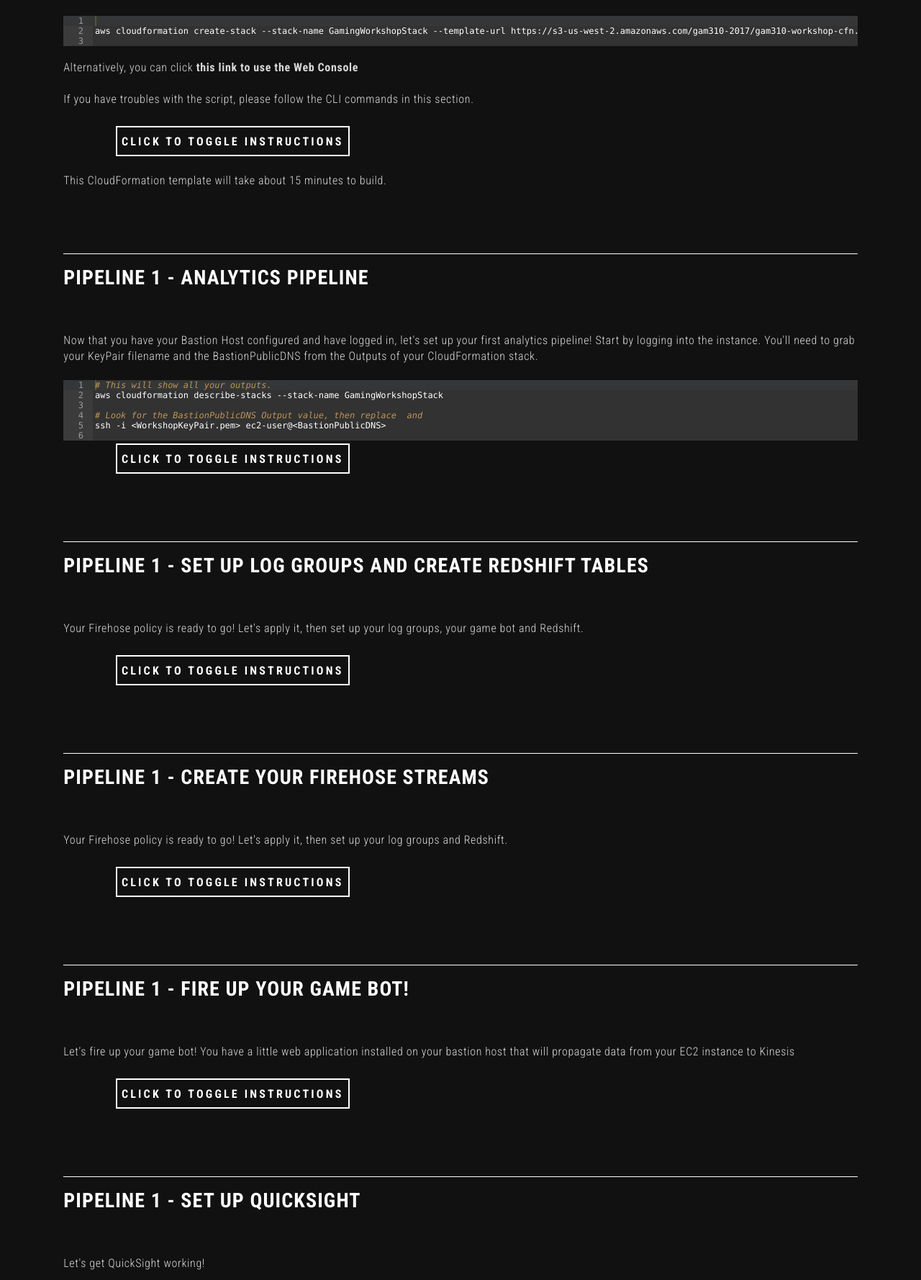
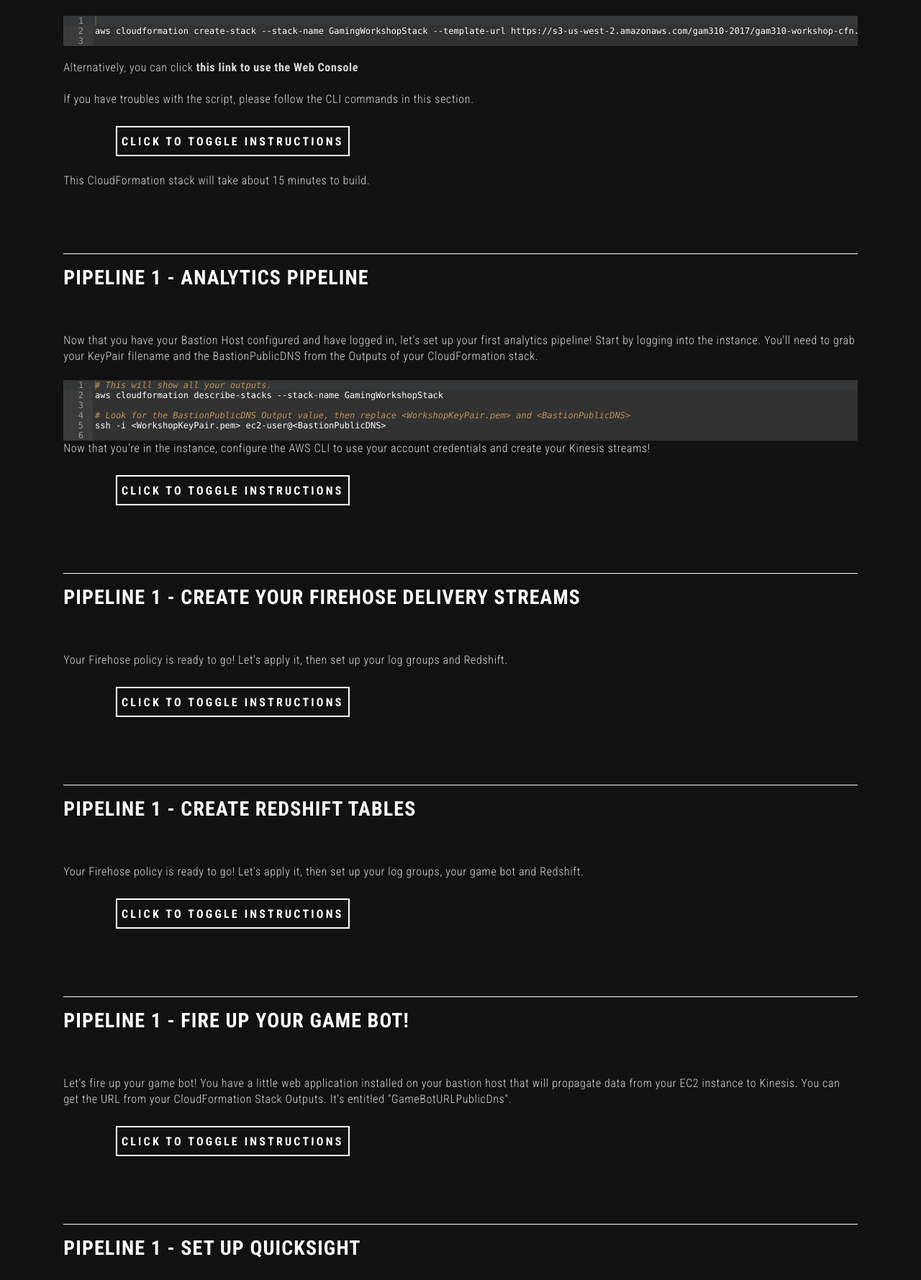
Before and after one commit to niravdd/myWork, a PHP site: page / in a window 1280 px wide. Shown: the part 2002-3780 px from the top of the page at 72% size. Run offline with PHP 8.4, Linux system fonts and the light colour scheme; some libraries are stand-ins or nearby versions.

Commit message:
Updated CFn and website to match sh scripts

```diff
--- a/Website/index.html
+++ b/Website/index.html
@@ -96,101 +96,94 @@ aws cloudformation create-stack --stack-name GamingWorkshopStack --template-url
 						<div class="indent-show" id="1-2-button"><div class="expand"><a class="border" href="javascript:void();" onClick="reveal('1-2-button', '1-2-content')">CLICK TO TOGGLE INSTRUCTIONS</a></div></div>
 						<div class="indent-hide" id="1-2-content">
 							<div id="code2">## Create a key pair to use for SSH access into the Bastion Host
-aws ec2 create-key-pair --key-name myWorkshopKeyPair --query 'KeyMaterial' --output text &gt; myWorkshopKeyPair.pem
+aws ec2 create-key-pair --key-name WorkshopKeyPair --query 'KeyMaterial' --output text &gt; WorkshopKeyPair.pem
 
 ## Grant the file owner (you!) read permission
-chmod 400 myWorkshopKeyPair.pem
+chmod 400 WorkshopKeyPair.pem
 </div>
 						</div><br />
-						<p>This CloudFormation template will take about 15 minutes to build.</p>
+						<p>This CloudFormation stack will take about 15 minutes to build.</p>
 
 						<h3 class="overline">PIPELINE 1 - ANALYTICS PIPELINE</h3>
 						<p>Now that you have your Bastion Host configured and have logged in, let's set up your first analytics pipeline! Start by logging into the instance. You'll need to grab your KeyPair filename and the BastionPublicDNS from the Outputs of your CloudFormation stack. </p>
 						<div id="code3"># This will show all your outputs.
 aws cloudformation describe-stacks --stack-name GamingWorkshopStack
 
-# Look for the BastionPublicDNS Output value, then replace <WorkshopKeyPair.pem> and <BastionPublicDNS>
+# Look for the BastionPublicDNS Output value, then replace &lt;WorkshopKeyPair.pem&gt; and &lt;BastionPublicDNS&gt;
 ssh -i &lt;WorkshopKeyPair.pem&gt; ec2-user@&lt;BastionPublicDNS&gt;
 </div>
-
+						<p>Now that you're in the instance, configure the AWS CLI to use your account credentials and create your Kinesis streams!
 						<div class="indent-show" id="1-3-button"><div class="expand"><a class="border" href="javascript:void();" onClick="reveal('1-3-button', '1-3-content')">CLICK TO TOGGLE INSTRUCTIONS</a></div></div>
 						<div class="indent-hide" id="1-3-content">
-							<p>
-							<pre>
-##Configure the AWS CLI
+							<p><div id="code4">##Configure the AWS CLI
 aws configure
 # Use your existing AWS Access Key ID, AWS Secret Access Key, Default region name=us-west-2 and leave the Default output format empty (just hit Enter)
 
-## Store your AWS Account ID as a variable
-accountid="$(aws sts get-caller-identity --query "Account" --output text)"
-## Create an S3 bucket for your game bot
-aws s3api create-bucket --bucket "workshop-bot-${accountid}" --acl private --create-bucket-configuration LocationConstraint=us-west-2
-
-## Download the required policy documents
-wget https://s3-us-west-2.amazonaws.com/gam310-2017/iam-base-redshift-policy.json
-wget https://s3-us-west-2.amazonaws.com/gam310-2017/iam-redshift-policy.json
-wget https://s3-us-west-2.amazonaws.com/gam310-2017/iam-base-fh-policy.json
-## Create a role for Redshift from the policy document provided
-aws iam create-role --role-name redshift_fullaccess_role --assume-role-policy-document file://iam-base-redshift-policy.json
-## Apply a policy to the role to allow full access to Redshift
-aws iam put-role-policy --role-name redshift_fullaccess_role --policy-name iam-redshift-policy --policy-document file://iam-redshift-policy.json
-
+## Create your Kinesis stream for analytics
+aws kinesis create-stream --stream-name workshopAnalyticsStream --shard-count 10
 ## Create your Kinesis stream for telemetry
-aws kinesis create-stream --stream-name evalTelemetryStream --shard-count 10
-## Create your Kinesis stream for analytics
-aws kinesis create-stream --stream-name evalAnalyticsStream --shard-count 10
-
-## Create a role for Firehose from the policy document provided
-aws iam create-role --role-name firehose_delivery_role --assume-role-policy-document file://iam-base-fh-policy.json
-							</pre>
+aws kinesis create-stream --stream-name workshopTelemetryStream --shard-count 10
+</div>
 							</p>
 						</div>
 
-						<h3 class="overline">PIPELINE 1 - SET UP LOG GROUPS AND CREATE REDSHIFT TABLES</h3>
+						<h3 class="overline">PIPELINE 1 - CREATE YOUR FIREHOSE DELIVERY STREAMS</h3>
+						<p>Your Firehose policy is ready to go! Let's apply it, then set up your log groups and Redshift.</p>
+						<div class="indent-show" id="1-4-button"><div class="expand"><a class="border" href="javascript:void();" onClick="reveal('1-4-button', '1-4-content')">CLICK TO TOGGLE INSTRUCTIONS</a></div></div>
+						<div class="indent-hide" id="1-4-content">
+							<p id="fh-streams"><div id="code5"># Create a Role for Firehose from the Policy document provided
+aws iam create-role --role-name firehose_delivery_role --assume-role-policy-document file://iam-base-fh-policy.json
+
+# Apply a Firehose policy to the Firehose Role
+aws iam put-role-policy --role-name firehose_delivery_role --policy-name iam-fh-policy --policy-document file://iam-fh-policy.json
+
+## Create a log group and streams for analytics
+aws logs create-log-group  --log-group-name "/aws/kinesisfirehose/workshopAnalyticsFH"
+aws logs create-log-stream --log-group-name "/aws/kinesisfirehose/workshopAnalyticsFH" --log-stream-name "S3Delivery"
+aws logs create-log-stream --log-group-name "/aws/kinesisfirehose/workshopAnalyticsFH" --log-stream-name "RedshiftDelivery"
+
+## Create a log group and streams for telemetry
+aws logs create-log-group  --log-group-name "/aws/kinesisfirehose/workshopTelemetryFH"
+aws logs create-log-stream --log-group-name "/aws/kinesisfirehose/workshopTelemetryFH" --log-stream-name "S3Delivery"
+aws logs create-log-stream --log-group-name "/aws/kinesisfirehose/workshopTelemetryFH" --log-stream-name "RedshiftDelivery"
+
+## Create a log group and streams for telemetry - direct stream
+aws logs create-log-group  --log-group-name "/aws/kinesisfirehose/workshopTelemetryFHDirect"
+aws logs create-log-stream --log-group-name "/aws/kinesisfirehose/workshopTelemetryFHDirect" --log-stream-name "S3Delivery"
+aws logs create-log-stream --log-group-name "/aws/kinesisfirehose/workshopTelemetryFHDirect" --log-stream-name "RedshiftDelivery"
+
+## Create a log group and streams for Kinesis Analytics' App
+aws logs create-log-group  --log-group-name "/aws/kinesisanalytics/workshopTelemetryKAApp"
+aws logs create-log-stream --log-group-name "/aws/kinesisanalytics/workshopTelemetryKAApp" --log-stream-name "AppDelivery"
+aws logs create-log-stream --log-group-name "/aws/kinesisanalytics/workshopTelemetryKAApp" --log-stream-name "FirehoseDelivery"
+
+# Create a Kinesis Firehose Delivery Stream for analytics
+aws firehose create-delivery-stream --delivery-stream-name workshopAnalyticsFH --delivery-stream-type KinesisStreamAsSource --kinesis-stream-source-configuration "KinesisStreamARN=arn:aws:kinesis:us-west-2:${accountid}:stream/workshopAnalyticsStream,RoleARN=arn:aws:iam::${accountid}:role/firehose_delivery_role" --cli-input-json file://analytics1Input.json
+
+# Create a Kinesis Firehose Delivery Stream for analytics
+aws firehose create-delivery-stream --delivery-stream-name workshopTelemetryFH --delivery-stream-type KinesisStreamAsSource --kinesis-stream-source-configuration "KinesisStreamARN=arn:aws:kinesis:us-west-2:${accountid}:stream/workshopTelemetryStream,RoleARN=arn:aws:iam::${accountid}:role/firehose_delivery_role" --cli-input-json file://telemetry1Input.json
+</div></p>
+						</div>
+
+
+						<h3 class="overline">PIPELINE 1 - CREATE REDSHIFT TABLES</h3>
 						<p>Your Firehose policy is ready to go! Let's apply it, then set up your log groups, your game bot and Redshift.</p>
 						<div class="indent-show" id="1-5-button"><div class="expand"><a class="border" href="javascript:void();" onClick="reveal('1-5-button', '1-5-content')">CLICK TO TOGGLE INSTRUCTIONS</a></div></div>
 						<div class="indent-hide" id="1-5-content">
-							<p>
-							<pre>
-## Apply a policy to the role to allow full access to Firehose
-aws iam put-role-policy --role-name firehose_delivery_role --policy-name iam-fh-policy --policy-document file://iam-fh-policy.json
-
-## Create a log group and streams for telemetry
-aws logs create-log-group  --log-group-name "/aws/kinesisfirehose/evalTelemetryFHStream"
-aws logs create-log-stream --log-group-name "/aws/kinesisfirehose/evalTelemetryFHStream" --log-stream-name "S3Delivery"
-aws logs create-log-stream --log-group-name "/aws/kinesisfirehose/evalTelemetryFHStream" --log-stream-name "RedshiftDelivery"
-
-## Create a log group and streams for analytics
-aws logs create-log-group  --log-group-name "/aws/kinesisfirehose/evalAnalyticsFHStream"
-aws logs create-log-stream --log-group-name "/aws/kinesisfirehose/evalAnalyticsFHStream" --log-stream-name "S3Delivery"
-aws logs create-log-stream --log-group-name "/aws/kinesisfirehose/evalAnalyticsFHStream" --log-stream-name "RedshiftDelivery"
-
-## Connect to the Redshift DB and create the tables in Redshift. You'll need to wait for the Redshift cluster to be created, then copy the Cluster ID into the %REDSHIFTCLUSTER% placeholder here.
+							<p><div id="code6"># Connect to the Redshift DB and create the tables in Redshift. Copy the Cluster ID from your CloudFormation stack output into the %REDSHIFTCLUSTER% placeholder here.
 pgcli postgres://wsuser:wsPassword0@workshopcluster.%REDSHIFTCLUSTER%.us-west-2.redshift.amazonaws.com:5439/workshopdb
 create table analytics1 (playerip varchar(16), handle varchar(40), email varchar(128), uuid varchar(64), playerid bigint, country varchar(64), useragent varchar(128), datestamp timestamp, walletbalance real, playerlevel varchar(16), status varchar(16));
+
 create table telemetry1 (datestamp timestamptz, playerid bigint, playerlevel varchar(16), squadelementmap varchar(8), gamenumber int, squadpower int, squadagility int, squadhealth int, squadluck int, squadspecial int, squadguard int, squaddamage int, squadinventoryitemcount int, bosspower int, bossagility int, bosshealth int, bossluck int, bossspecial int, bossguard int, bossdamage int, result varchar(8));
-							</pre>
+</div>
 							</p>
 						</div>
 
-						<h3 class="overline">PIPELINE 1 - CREATE YOUR FIREHOSE STREAMS</h3>
-						<p>Your Firehose policy is ready to go! Let's apply it, then set up your log groups and Redshift.</p>
-						<div class="indent-show" id="1-8-button"><div class="expand"><a class="border" href="javascript:void();" onClick="reveal('1-8-button', '1-8-content')">CLICK TO TOGGLE INSTRUCTIONS</a></div></div>
-						<div class="indent-hide" id="1-8-content">
-							<pre>
-							<p id="fh-streams">
-aws firehose create-delivery-stream --delivery-stream-name evalAnalyticsFHStream --delivery-stream-type KinesisStreamAsSource --kinesis-stream-source-configuration "KinesisStreamARN=arn:aws:kinesis:us-west-2:%ACCOUNTID%:stream/evalAnalyticsStream,RoleARN=arn:aws:iam::%ACCOUNTID%:role/firehose_delivery_role" --cli-input-json file://analyticsInput.json
-
-aws firehose create-delivery-stream --delivery-stream-name evalTelemetryFHStream --delivery-stream-type KinesisStreamAsSource --kinesis-stream-source-configuration "KinesisStreamARN=arn:aws:kinesis:us-west-2:%ACCOUNTID%:stream/evalTelemetryStream,RoleARN=arn:aws:iam::%ACCOUNTID%:role/firehose_delivery_role" --cli-input-json file://telemetryInput.json
-							</p>
-							</pre>
-						</div>
-
 						<h3 class="overline">PIPELINE 1 - FIRE UP YOUR GAME BOT!</h3>
-						<p>Let's fire up your game bot! You have a little web application installed on your bastion host that will propagate data from your EC2 instance to Kinesis</p>
+						<p>Let's fire up your game bot! You have a little web application installed on your bastion host that will propagate data from your EC2 instance to Kinesis. You can get the URL from your CloudFormation Stack Outputs. It's entitled "GameBotURLPublicDns".</p>
 						<div class="indent-show" id="1-9-button"><div class="expand"><a class="border" href="javascript:void();" onClick="reveal('1-9-button', '1-9-content')">CLICK TO TOGGLE INSTRUCTIONS</a></div></div>
 						<div class="indent-hide" id="1-9-content">
-							<p>1. Visit http://%BASTIONIP%/kinesis-datagen</p>
+							<p>1. Visit http://${GameBotURLPublicDns}/kinesis-datagen</p>
 							<p>2. Enter your Kinesis stream name into the StreamName field. This should be %ANALYTICSSTREAMNAME%.</p>
 							<p>3. Hit the "Generate" button.</p>
 							<p></p>
@@ -200,7 +193,7 @@ aws firehose create-delivery-stream --delivery-stream-name evalTelemetryFHStream
 						<h3 class="overline">PIPELINE 1 - SET UP QUICKSIGHT</h3>
 						<p>Let's get QuickSight working!</p>
 						<div class="indent-show" id="1-10-button"><div class="expand"><a class="border" href="javascript:void();" onClick="reveal('1-10-button', '1-10-content')">CLICK TO TOGGLE INSTRUCTIONS</a></div></div>
-						<div class="indent-hide" id="1-10-content">
+						<div class="indent-hide" id="1-10-content"><br />
 							<p>1. Go to <span class="bold">https://quicksight.aws</span>.</p>
 							<p>2. Select "Sign Up For Free" (or "Sign In" if you've used it before and have an account)</p>
 							<p>3. Click on the Region in the top-right, and select "US West (Oregon)"</p>
@@ -219,22 +212,19 @@ aws firehose create-delivery-stream --delivery-stream-name evalTelemetryFHStream
 						<p>You've created a lot of things in your account! Let's clean them up so you don't keep paying for them.</p>
 						<div class="indent-show" id="1-15-button"><div class="expand"><a class="border" href="javascript:void();" onClick="reveal('1-15-button', '1-15-content')">CLICK TO TOGGLE INSTRUCTIONS</a></div></div>
 						<div class="indent-hide" id="1-15-content">
-							<p>
-							<pre>
-## Cleanup
-aws iam delete-role-policy --role-name redshift_fullaccess_role --policy-name iam-redshift-policy
+							<p><div id="code7">aws iam delete-role-policy --role-name redshift_fullaccess_role --policy-name iam-redshift-policy
 aws iam delete-role --role-name redshift_fullaccess_role
 aws iam delete-role-policy --role-name firehose_delivery_role --policy-name iam-fh-policy
 aws iam delete-role --role-name firehose_delivery_role
-aws logs delete-log-group --log-group-name "/aws/kinesisfirehose/evalTelemetryFHStream"
-aws logs delete-log-group --log-group-name "/aws/kinesisfirehose/evalAnalyticsFHStream"
-aws firehose delete-delivery-stream --delivery-stream-name evalTelemetryFHStream
-aws firehose delete-delivery-stream --delivery-stream-name evalAnalyticsFHStream
-aws kinesis delete-stream --stream-name evalTelemetryStream
-aws kinesis delete-stream --stream-name evalAnalyticsStream
+aws logs delete-log-group --log-group-name "/aws/kinesisfirehose/TelemetryFHStream"
+aws logs delete-log-group --log-group-name "/aws/kinesisfirehose/AnalyticsFHStream"
+aws firehose delete-delivery-stream --delivery-stream-name TelemetryFHStream
+aws firehose delete-delivery-stream --delivery-stream-name AnalyticsFHStream
+aws kinesis delete-stream --stream-name TelemetryStream
+aws kinesis delete-stream --stream-name AnalyticsStream
 accountid="$(aws sts get-caller-identity --query "Account" --output text)"
-aws s3api delete-bucket --bucket "workshop-data-%ACCOUNTID%"
-aws s3api delete-bucket --bucket "workshop-bot-%ACCOUNTID%"
+aws s3api delete-bucket --bucket "workshop-data-${accountid}"
+aws s3api delete-bucket --bucket "workshop-bot-${accountid}"
 
 ## QuickSight: 54.70.204.128/27
 
@@ -257,7 +247,7 @@ aws ec2 delete-route-table --route-table-id &lt;route-table-id&gt;
 aws ec2 detach-internet-gateway --internet-gateway-id &lt;igw-id&gt; --vpc-id &lt;vpc-id&gt;
 aws ec2 delete-internet-gateway --internet-gateway-id &lt;igw-id&gt;
 aws ec2 delete-vpc --vpc-id &lt;vpc-id&gt;
-							</pre>
+</div>
 							</p>
 						</div>
 
@@ -303,6 +293,46 @@ aws ec2 delete-vpc --vpc-id &lt;vpc-id&gt;
     	code3.setShowPrintMargin(false);
     	code3.setOptions({
     		maxLines: code3.session.getLength()
+    	});
+	</script>
+	<script>
+		var code4 = ace.edit("code4");
+		code4.setTheme("ace/theme/idle_fingers");
+    	code4.getSession().setMode("ace/mode/snippets");
+    	code4.setReadOnly(true);
+    	code4.setShowPrintMargin(false);
+    	code4.setOptions({
+    		maxLines: code4.session.getLength()
+    	});
+	</script>
+	<script>
+		var code5 = ace.edit("code5");
+		code5.setTheme("ace/theme/idle_fingers");
+    	code5.getSession().setMode("ace/mode/snippets");
+    	code5.setReadOnly(false);
+    	code5.setShowPrintMargin(false);
+    	code5.setOptions({
+    		maxLines: code5.session.getLength()
+    	});
+	</script>
+	<script>
+		var code6 = ace.edit("code6");
+		code6.setTheme("ace/theme/idle_fingers");
+    	code6.getSession().setMode("ace/mode/snippets");
+    	code6.setReadOnly(false);
+    	code6.setShowPrintMargin(false);
+    	code6.setOptions({
+    		maxLines: code6.session.getLength()
+    	});
+	</script>
+	<script>
+		var code7 = ace.edit("code7");
+		code7.setTheme("ace/theme/idle_fingers");
+    	code7.getSession().setMode("ace/mode/snippets");
+    	code7.setReadOnly(true);
+    	code7.setShowPrintMargin(false);
+    	code7.setOptions({
+    		maxLines: code7.session.getLength()
     	});
 	</script>
 	<script>
--- a/Website/style.css
+++ b/Website/style.css
@@ -175,6 +175,10 @@ fieldset {
 table {
     border-collapse: collapse;
     border-spacing: 0
+}
+.btn {
+    background-color:grey;
+    cursor:pointer;
 }
 .extended-nav .ui-accordion-header .ui-icon {
     background: url(../images/sprites/sprite.png) no-repeat
```
Also changed, not shown: gam310-workshop-cfn.yml (+10 -7 lines).
